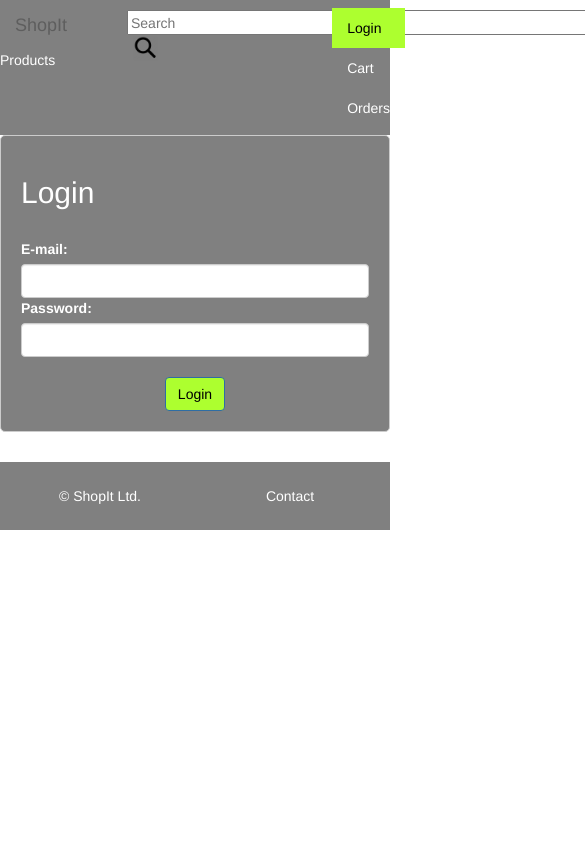
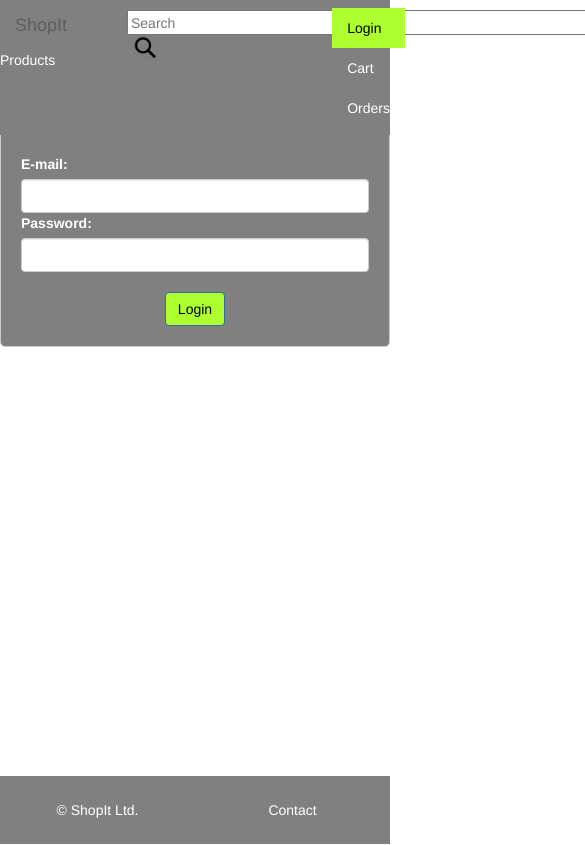
Before and after one commit to Suvam-Mondal/e-commerce-website, an Angular app in the folder e-commerce-frontend/: page /login in a window 390 px wide. Shown: the top 845 px of the page, 585 px wide, since content can reach past the window. Built offline with nearby package versions, Linux system fonts and the light colour scheme.

Commit message:
updated css

```diff
--- a/e-commerce-frontend/src/app/app.component.css
+++ b/e-commerce-frontend/src/app/app.component.css
@@ -8,3 +8,26 @@
 a {
   color: white;
 }
+
+.footer {
+  background-color: gray;
+  height: 8vh;
+  position: fixed;
+  bottom: 0;
+  width: 100%
+}
+
+.header {
+  position:fixed;
+  width: 100%;
+  top: 0;
+  z-index: 2;
+}
+
+.body-content {
+  height: calc(100vh - 50px - 65px);
+  margin-top: 50px;
+  margin-bottom: 66px;
+
+
+}
--- a/e-commerce-frontend/src/app/app.component.html
+++ b/e-commerce-frontend/src/app/app.component.html
@@ -1,15 +1,19 @@
+<header class="header">
 <app-header></app-header>
+</header>
+<!--
+<div class="row" style="margin: 0; padding: 0;">
+-->
 
-<div class="row" style="margin: 0; padding: 0;">
+<div class="body-content">
 
-  <div class="col-xs-12" style="margin: 0; padding: 0;">
-    <router-outlet></router-outlet>
-  </div>
+  <router-outlet></router-outlet>
+ <!-- <p>hello</p>-->
 
 </div>
-<footer style="background-color: gray; height: 8vh; padding: 5px">
+<footer class="footer">
   <div style="display: flex; align-items: center; height: 100%">
-    <p class="items" >&copy; ShopIt Ltd.</p>
+    <p class="items">&copy; ShopIt Ltd.</p>
     <p class="items"><a href="https://www.linkedin.com/in/suvam-mondal-b4204411b/" target="_blank">Contact</a></p>
   </div>
 </footer>
--- a/e-commerce-frontend/src/app/product-categories/product-categories.component.css
+++ b/e-commerce-frontend/src/app/product-categories/product-categories.component.css
@@ -15,3 +15,7 @@ a li {
 li:hover {
   background-color: greenyellow;
 }
+
+.list-item {
+  z-index: 0;
+}
--- a/e-commerce-frontend/src/app/product-categories/product-categories.component.html
+++ b/e-commerce-frontend/src/app/product-categories/product-categories.component.html
@@ -2,7 +2,7 @@
   <h3 style="color: white">Categories</h3>
   <ul *ngFor="let item of categories"  class="list-group" style="cursor: pointer" >
         <a [routerLink]="['/products/',item]">
-          <li routerLinkActive="active" class="list-group-item">{{ item | uppercase }}</li>
+          <li routerLinkActive="active" class="list-group-item list-item">{{ item | uppercase }}</li>
         </a>
   </ul>
 </div>
--- a/e-commerce-frontend/src/app/products/products.component.html
+++ b/e-commerce-frontend/src/app/products/products.component.html
@@ -1,4 +1,4 @@
-<div style="display: flex;">
+<div style="display: flex;margin: auto">
   <div class="pull-left" style="width: 20%; margin: 0; padding: 0;">
     <app-product-categories></app-product-categories>
   </div>
```
